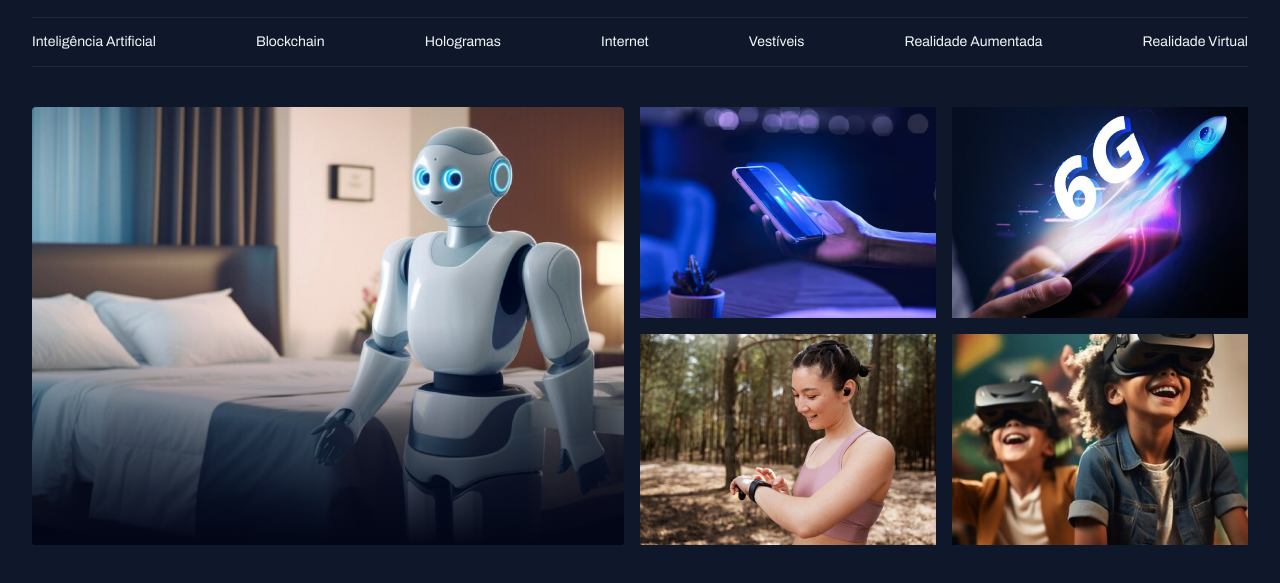
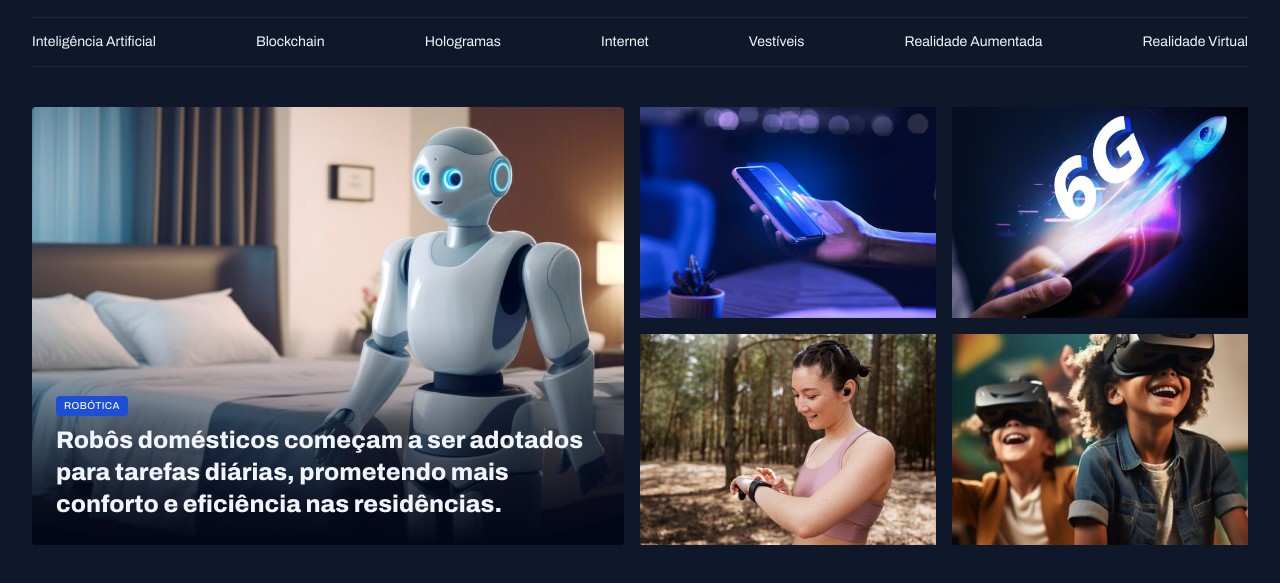
Before and after one commit to Julio-Vl/portal-de-noticias, a plain HTML site: page index.html in a window 1280 px wide. Shown: the part 55-638 px from the top of the page. Drawn offline with Linux system fonts and the light colour scheme.

Commit message:
ajustando o conteudo do card

```diff
--- a/index.html
+++ b/index.html
@@ -36,9 +36,15 @@
   </header>
   <main class="grid container">
 <section id="featured" class="grid grid-flow-col gap-16">
-  <div class="card">
+  <figure class="card">
     <img src="assets/images/Image 01.png" alt="">
-  </div>
+    <figcaption>
+      <span class="content-tag">robótica</span>
+      <h2 class="text-2xl">Robôs domésticos começam a ser adotados para tarefas diárias, prometendo mais conforto e eficiência nas residências.</h2>
+    </figcaption>
+  </figure>
+
+
   <div class="grid grid-cols-2 gap-16">
     <div>
     <img src="assets/images/Image 02.png" alt="">
--- a/styles/global.css
+++ b/styles/global.css
@@ -6,7 +6,7 @@ box-sizing: border-box;
 
 :root {
   --brand-color-light: #60A5FA ;
-  --brand-color-light: #60A5FA ;
+  --brand-color-dark: #1D4ED8;
   --bg-color: #0F172A ;
   --stroke-color: #1E293B ;
   --text-color-primary: #F1F5F9 ;
@@ -52,3 +52,15 @@ max-width: 100%;
 main {
   margin-top: 40px;
 }
+.content-tag {
+  display: inline-block;
+  background-color:var(--brand-color-dark) ;
+  padding: 4px 8px;
+  border-radius: 4px;
+  font: 500 10px/1.2 var(--font-family);
+  text-transform: uppercase;
+  letter-spacing: 0.04em;
+  color: var(--text-color-primary);
+  box-shadow: px 0px rgba(0, 0, 0, 0.267);
+
+}
--- a/styles/sections.css
+++ b/styles/sections.css
@@ -20,4 +20,12 @@
       #020617 100%
     );
   }
+  figcaption{
+    position: absolute;
+    bottom: 0;
+    padding: 24px ;
+    h2{
+      margin-top: 8px;
+    }
+  }
 }
--- a/styles/utility.css
+++ b/styles/utility.css
@@ -11,3 +11,15 @@
 .gap-16 {
   gap: 16px;
 }
+.text-2xl{
+  font:var(--h1);
+}
+.text-xl{
+  font:var(--h2);
+}
+.text-lg{
+  font:var(--h3);
+}
+.text-sm{
+  font:var(--text-sm);
+}
```
